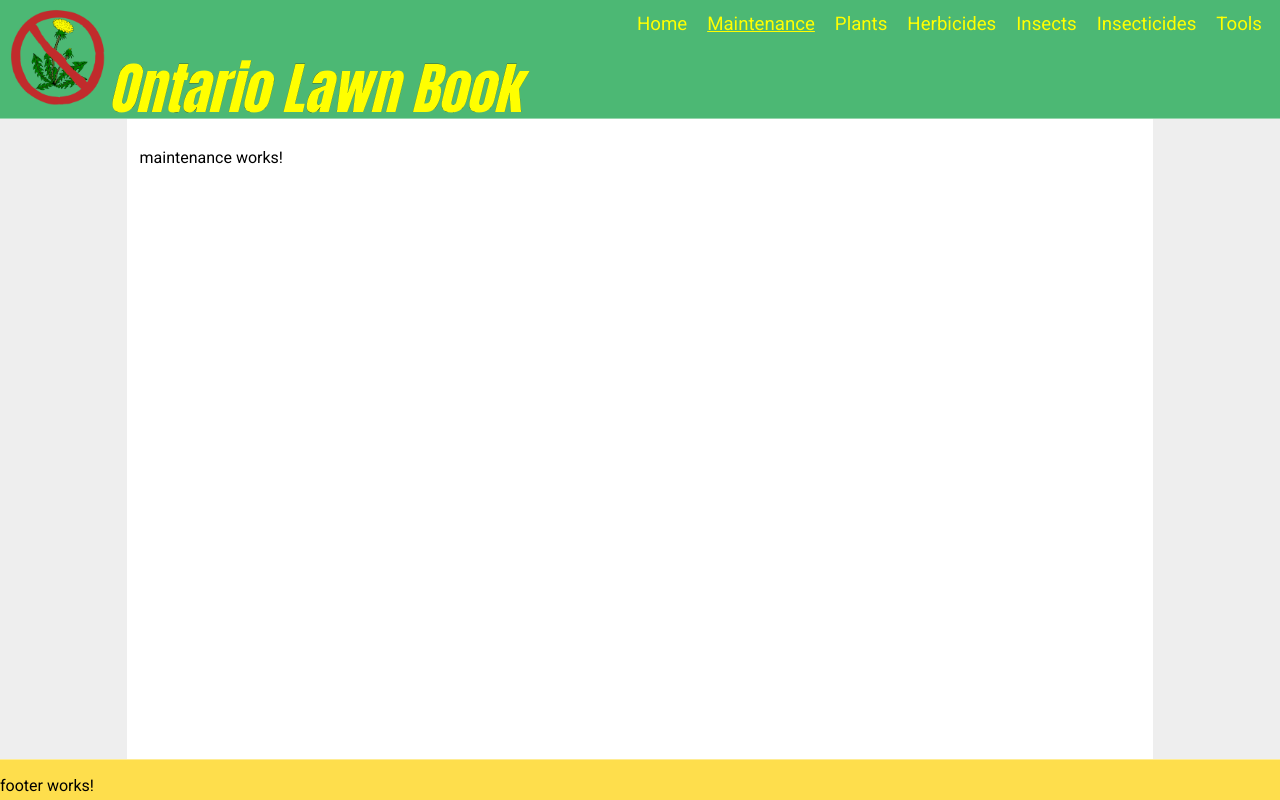
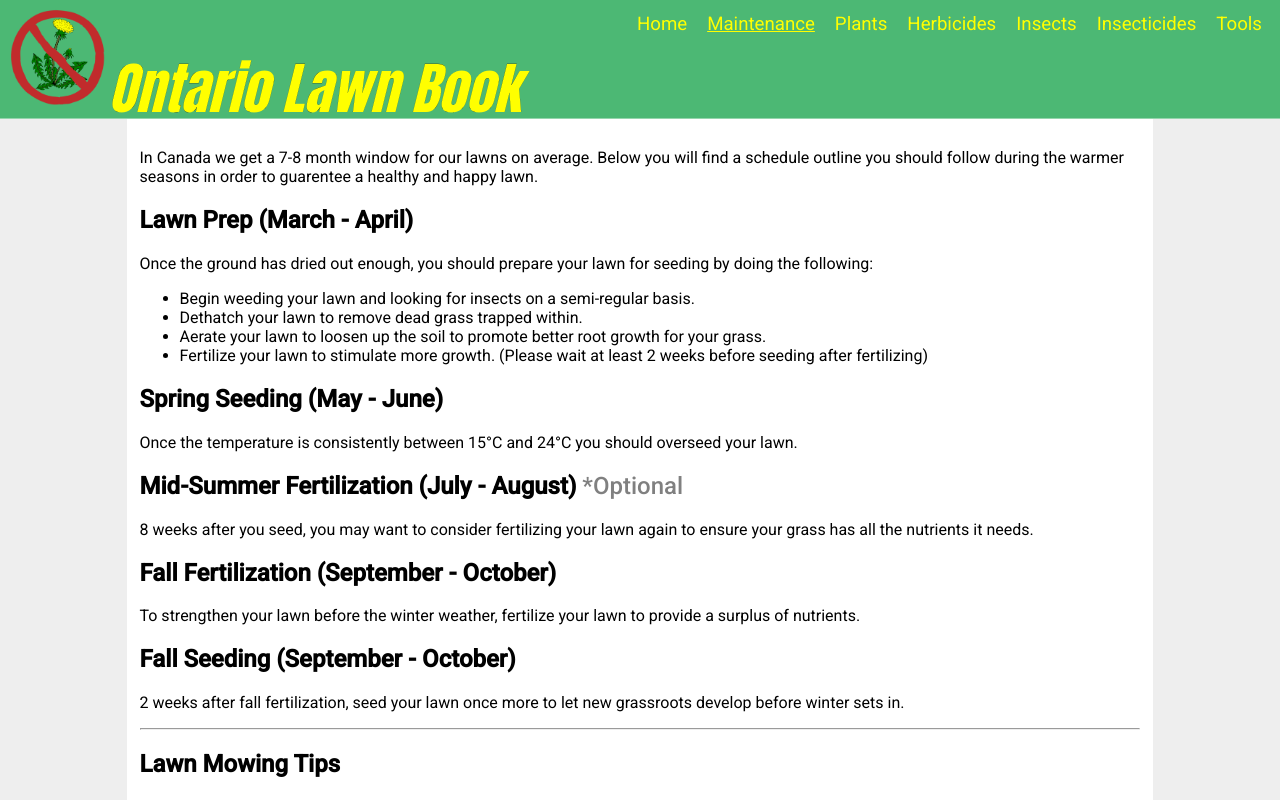
Before and after one commit to matthewberes/YardProject, an Angular app in the folder angular/: page /maintenance in a window 1280 px wide. Shown: the top 800 px of the page. Built offline with nearby package versions, Linux system fonts and the light colour scheme.

Commit message:
maintenance skeleton

```diff
--- a/angular/src/app/maintenance/maintenance.component.html
+++ b/angular/src/app/maintenance/maintenance.component.html
@@ -1 +1,35 @@
-<p>maintenance works!</p>
+<p>In Canada we get a 7-8 month window for our lawns on average. Below you will find a schedule outline you should
+    follow
+    during the warmer seasons in order to guarentee a healthy and happy lawn.</p>
+<h2>Lawn Prep (March - April)</h2>
+<p>Once the ground has dried out enough, you should prepare your lawn for seeding by doing the following:</p>
+<ul>
+    <li>Begin weeding your lawn and looking for insects on a semi-regular basis.</li>
+    <li>Dethatch your lawn to remove dead grass trapped within.</li>
+    <li>Aerate your lawn to loosen up the soil to promote better root growth for your grass.</li>
+    <li>Fertilize your lawn to stimulate more growth. (Please wait at least 2 weeks before seeding after fertilizing)
+    </li>
+</ul>
+<h2>Spring Seeding (May - June)</h2>
+<p>Once the temperature is consistently between 15°C and 24°C you should overseed your lawn.</p>
+<h2>Mid-Summer Fertilization (July - August)
+    <span style="color: #808080; font-weight: 500;">*Optional</span>
+</h2>
+<p>8 weeks after you seed, you may want to consider fertilizing your lawn again to ensure your grass has all the
+    nutrients it needs.</p>
+<h2>Fall Fertilization (September - October)
+</h2>
+<p>To strengthen your lawn before the winter weather, fertilize your lawn to provide a surplus of nutrients.
+</p>
+<h2>Fall Seeding (September - October)
+</h2>
+<p>2 weeks after fall fertilization, seed your lawn once more to let new grassroots develop before winter
+    sets in.
+</p>
+<hr>
+<h2>Lawn Mowing Tips</h2>
+<ul>
+    <li>Never cut your grass shorter than 3 inches in height.</li>
+    <li>If your property gets a lot of sun, consider leaving your grass clippings on your lawn.</li>
+    <li>If your property has a lot of shade, consider bagging your grass clippings up.</li>
+</ul>
```
